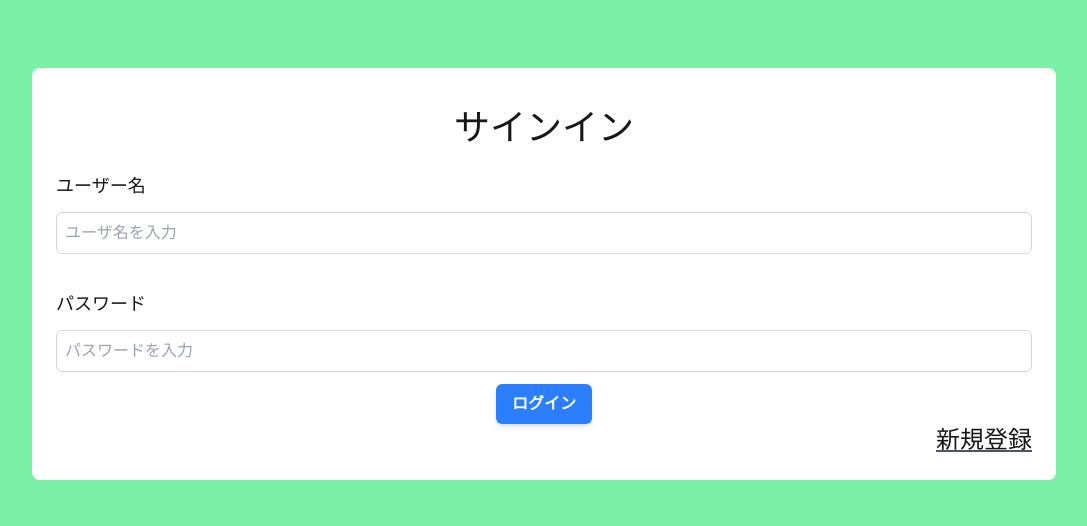
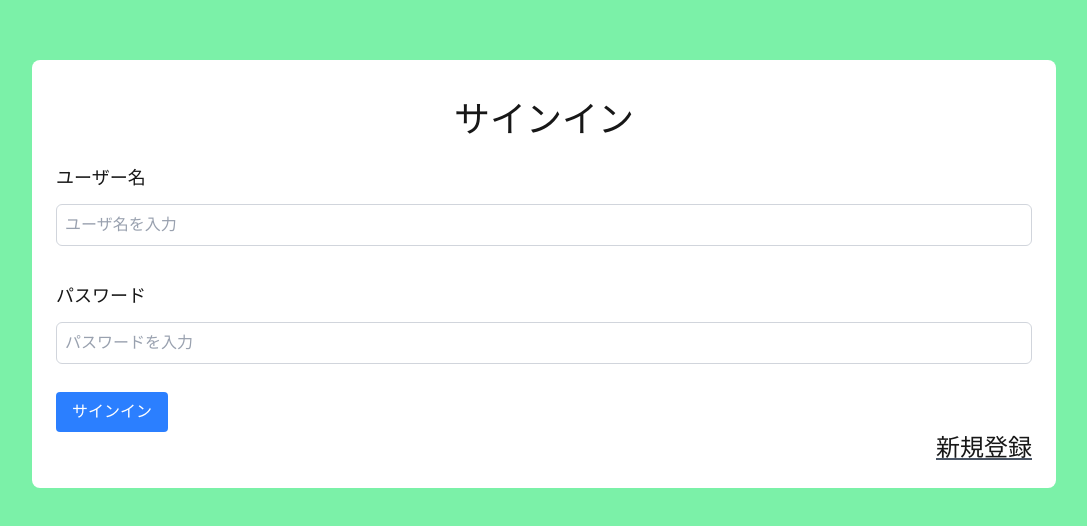
Before and after one commit to CA01971028/household_front, a Next.js app: page / in a window 1280 px wide. Shown: the part 126-652 px from the top of the page, without its empty margins (96-1183 px from the left). Built offline with nearby package versions, Linux system fonts and the light colour scheme.

Commit message:
ログイン処理を追加
ユーザー名とパスを入力することによりアカウント認証を指定

```diff
--- a/src/components/Circle.tsx
+++ b/src/components/Circle.tsx
@@ -93,7 +93,7 @@ const Circle = ({ expenseData, width, height, budget, size}: CircleProps) => {
               </ResponsiveContainer>
           </div>
       ):(
-          <div className="w-full h-full flex justify-center items-center absolute">
+          <div className="w-full h-full flex justify-center items-center">
               <Image
                 src={notfound}
                 alt="データがありません"
--- a/src/components/Form.tsx
+++ b/src/components/Form.tsx
@@ -1,14 +1,46 @@
+'use client';
+import { useState } from 'react';
 import Link from 'next/link';
-import LoginButtun from './LoginButtun';
-import SignUp from './SignUp';
+import { ENDPOINTS } from '@/path/PathObject';
 
 type FormProps = {
   name: string;
 };
 
-const Form = ({name}:FormProps) => {
+const Form = ({ name }: FormProps) => {
+  const [username, setUsername] = useState('');
+  const [password, setPassword] = useState('');
+  const [errorMessage, setErrorMessage] = useState('');
+
+  const handleLogin = async () => {
+    try {
+      const res = await fetch(ENDPOINTS.login, {
+        method: 'POST',
+        headers: {
+          'Content-Type': 'application/json',
+        },
+        credentials: 'include',
+        body: JSON.stringify({
+          username,
+          password,
+        }),
+      });
+
+      if (!res.ok) {
+        throw new Error('ログインに失敗しました');
+      }
+
+      const data = await res.json();
+      alert(data)
+      console.log("ログイン成功:", data);
+      // 成功時の処理（例: 遷移）
+      window.location.href = '/home'; // 任意のページへ
+    } catch (error) {
+      setErrorMessage('ユーザー名またはパスワードが間違っています');
+    }
+  };
+
   return (
-        <>
     <div className="w-[80%] md:w-[60%] lg:w-[80%] flex justify-center rounded-lg bg-white">
       <div className="flex flex-col w-full p-6 items-start">
         <div className="pt-4 self-center text-3xl md:text-4xl">{name}</div>
@@ -18,36 +50,45 @@ const Form = ({name}:FormProps) => {
           type="text"
           name="name"
           placeholder="ユーザ名を入力"
+          value={username}
+          onChange={(e) => setUsername(e.target.value)}
           className="border border-gray-300 rounded-md p-2 my-3 w-full placeholder-gray-400 focus:outline-none focus:ring-2 focus:ring-blue-500"
         />
 
         <label className="text-lg pt-6">パスワード</label>
         <input
-                    type="text"
+          type="password"
           name="pw"
           placeholder="パスワードを入力"
+          value={password}
+          onChange={(e) => setPassword(e.target.value)}
           className="border border-gray-300 rounded-md p-2 my-3 w-full placeholder-gray-400 focus:outline-none focus:ring-2 focus:ring-blue-500"
         />
-                    {name === "サインアップ" ?
-                        (
-                            <LoginButtun/>
-                        ):(
-                            <SignUp/>
-                        )
-                    }
-                    {name === "サインイン" ?
-                    (
-                        <div className="text-2xl self-end underline decoration-gray-600"><Link href="/signup">新規登録</Link></div>
-                    ):
-                    (
-                        <div className="text-2xl self-end underline decoration-gray-600"><Link href="/">戻る</Link></div>
-                    )
-                    }
+
+        {errorMessage && (
+          <p className="text-red-500 my-2">{errorMessage}</p>
+        )}
+
+        {/* ボタン */}
+        <button
+          onClick={handleLogin}
+          className="mt-4 bg-blue-500 text-white px-4 py-2 rounded hover:bg-blue-600"
+        >
+          {name}
+        </button>
+
+        {name === 'サインイン' ? (
+          <div className="text-2xl self-end underline decoration-gray-600">
+            <Link href="/signup">新規登録</Link>
+          </div>
+        ) : (
+          <div className="text-2xl self-end underline decoration-gray-600">
+            <Link href="/">戻る</Link>
+          </div>
+        )}
       </div>
     </div>
-
-        </>
   );
-}
+};
 
 export default Form;
--- a/src/path/PathObject.ts
+++ b/src/path/PathObject.ts
@@ -1,6 +1,7 @@
 export const API_BASE_URL = "https://household-back-cxfbg9a8bgg3bugz.japaneast-01.azurewebsites.net";
 
 export const ENDPOINTS = {
+    login:`${API_BASE_URL}/login`,
     home: `${API_BASE_URL}/home/result`,
     flow: `${API_BASE_URL}/flow/result`,
     flowPost:`${API_BASE_URL}/flow/registration`,
```
Lines whose indentation alone changed are shown as unchanged.
